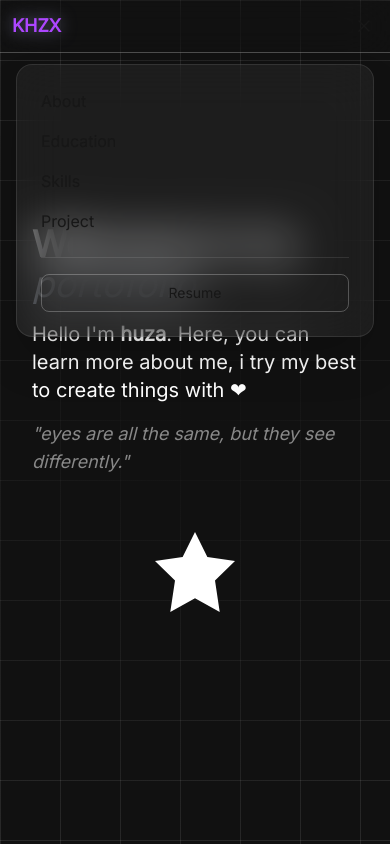
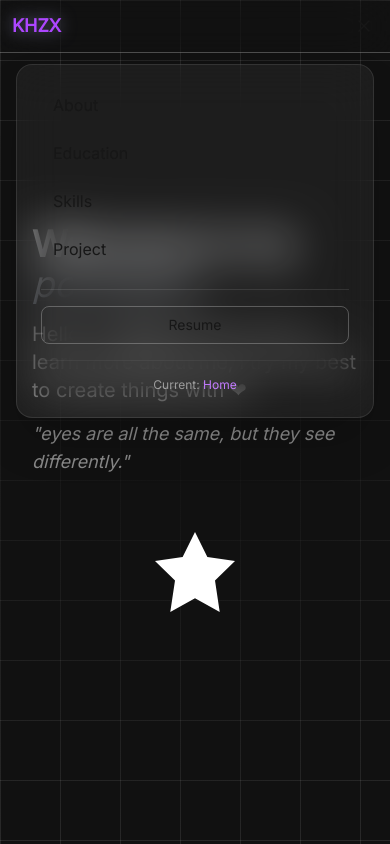
Before and after one commit to khuza08/portofolio, a Next.js app: page / in a window 390 px wide. Both pictures are taken after a click on the button "Toggle menu". Shown: the top 844 px of the page. Built offline with nearby package versions, Linux system fonts and the light colour scheme.

Commit message:
update: add currentState indicator in mobile dropdown

```diff
--- a/app/components/header.tsx
+++ b/app/components/header.tsx
@@ -89,6 +89,14 @@ export default function Header() {
     }
   };
 
+  // Helper function, check is section active? yayaya
+  const isActiveMobileSection = (sectionId: string) => {
+    return activeSection === sectionId;
+  };
+
+  // nav items mobail
+  const navItems = ["about", "education", "skills", "project"];
+
   return (
     <>
       <header
@@ -114,7 +122,7 @@ export default function Header() {
 
           {/* desktop nav */}
           <nav className="hidden sm:hidden md:flex lg:flex space-x-4 xl:space-x-6 flex-shrink-0">
-            {["about", "education", "skills", "project"].map((id) => (
+            {navItems.map((id) => (
               <Link
                 key={id}
                 href={`#${id}`}
@@ -175,7 +183,7 @@ export default function Header() {
         </div>
       </header>
 
-       {/* dropdown outside header */}
+       {/* dropdown mobail */}
       <div className={`md:hidden lg:hidden fixed inset-0 z-40 pointer-events-none`}>
         <div
           className={`absolute left-1/2 -translate-x-1/2 w-[calc(100%-2rem)] rounded-2xl bg-white/5 backdrop-blur-xl border border-white/10 shadow-2xl p-6 transform transition-all duration-300 origin-top
@@ -185,21 +193,44 @@ export default function Header() {
           }}
         >
           <nav className="space-y-4">
-            {["about","education","skills","project"].map(id => (
+            {navItems.map(id => (
               <Link
                 key={id}
                 href={`#${id}`}
                 onClick={closeMobileMenu}
-                className={`block text-base hover:text-yellow-300 transition`}
+                className={`block text-base transition relative py-1 px-3 rounded-lg
+                  ${isActiveMobileSection(id)
+                    ? "text-purple-500 bg-purple-500/10 border border-purple-500/20 drop-shadow-[0_0_8px_rgba(191,191,255,0.3)]"
+                    : "hover:text-yellow-300 hover:bg-white/5"
+                  }`}
               >
-                {id.charAt(0).toUpperCase()+id.slice(1)}
+                <div className="flex items-center justify-between">
+                  <span>{id.charAt(0).toUpperCase() + id.slice(1)}</span>
+                  {isActiveMobileSection(id) && (
+                    <div className="w-2 h-2 rounded-full bg-purple-500 animate-pulse"></div>
+                  )}
+                </div>
               </Link>
             ))}
           </nav>
+
           <div className="mt-6 pt-4 border-t border-white/10">
-            <Link href="/login" onClick={closeMobileMenu} className="block w-full text-center px-4 py-2 rounded-lg border border-white/25 hover:bg-white/10 hover:border-white/30 text-sm">
+            <Link
+              href="/login"
+              onClick={closeMobileMenu}
+              className="block w-full text-center px-4 py-2 rounded-lg border border-white/25 hover:bg-white/10 hover:border-white/30 text-sm transition-all duration-200"
+            >
               Resume
             </Link>
+          </div>
+
+          {/* not so cool, but ill add current indicator */}
+          <div className="mt-4 pt-4 border-t border-white/5">
+            <div className="text-xs text-white/50 text-center">
+              Current: <span className="text-purple-400 font-medium">
+                {activeSection === "landing" ? "Home" : activeSection.charAt(0).toUpperCase() + activeSection.slice(1)}
+              </span>
+            </div>
           </div>
         </div>
       </div>
```
